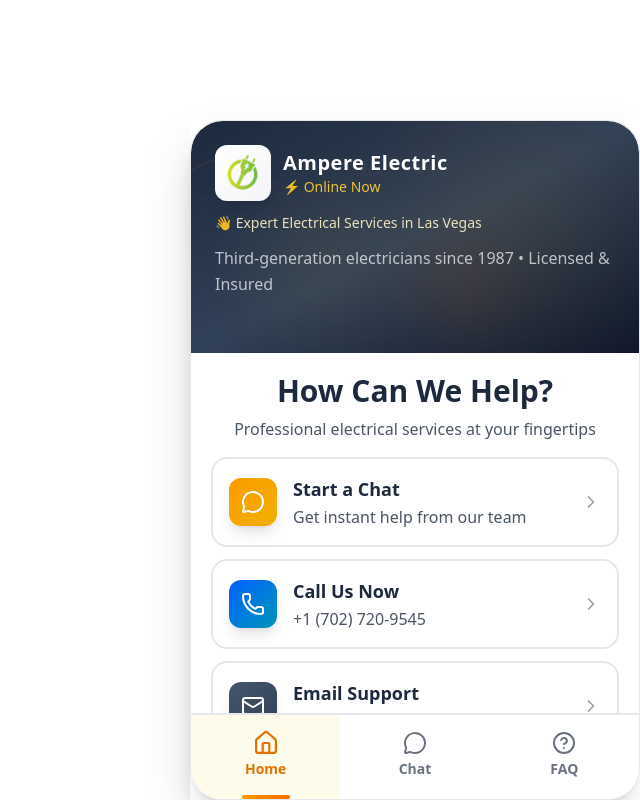
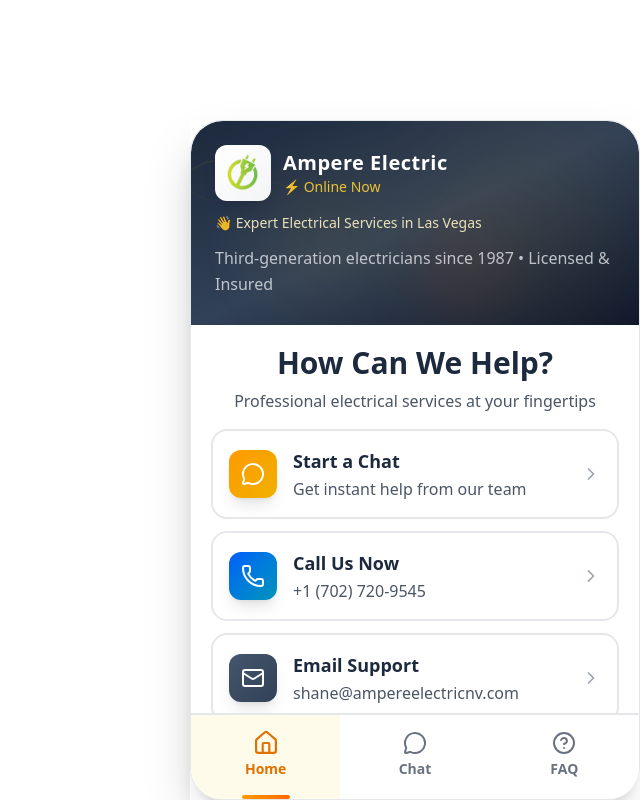
Before and after one commit to alihassanml/Ampere-Electric-Chatbot, a React (Vite) app: page / in a window 1280 px wide. Shown: the whole page, without its empty margins (640-1280 px from the left). Built offline with nearby package versions, Linux system fonts and the light colour scheme.

Commit message:
first commit

```diff
--- a/src/components/Chatbot.tsx
+++ b/src/components/Chatbot.tsx
@@ -293,7 +293,7 @@
         <div className="flex flex-col h-full">
           {/* Header */}
           <div
-            className={`relative overflow-hidden bg-gradient-to-br from-slate-800 via-slate-700 to-slate-900 ${screen === 'home' ? 'pb-8' : ''}`}
+            className={`relative overflow-hidden bg-gradient-to-br from-slate-800 via-slate-700 to-slate-900 ${screen === 'home' ? 'pb-1' : ''}`}
             style={{ borderRadius: '32px 32px 0 0' }}
           >
             {/* Animated Background */}
```
